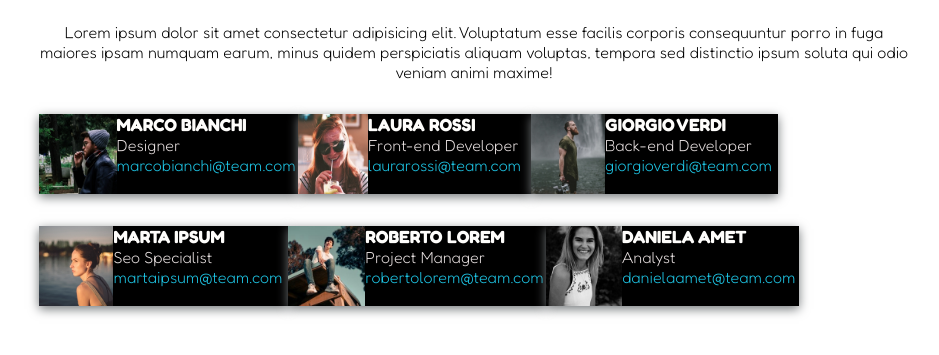
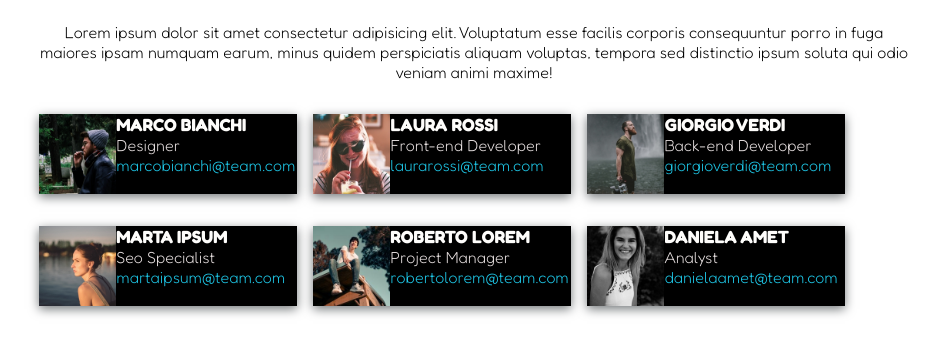
Before and after one commit to AnielloPiscopo/html-css-float-cards, a plain HTML site: page index.html in a window 1280 px wide. Shown: the part 97-452 px from the top of the page, without its empty margins (166-1105 px from the left). Drawn offline with Linux system fonts and the light colour scheme.

Commit message:
Finished the general style

```diff
--- a/assets/css/style.css
+++ b/assets/css/style.css
@@ -59,6 +59,11 @@ main p{
     background-color: black;
     box-shadow: 0 3px 10px #727678;
     height: 5rem;
+    width: calc((100% /3 ) - 2rem);
+}
+
+.profile-card:not(.profile-card:nth-of-type(3n+3)){
+    margin-right: 1rem;
 }
 
 .profile-card img{
```
